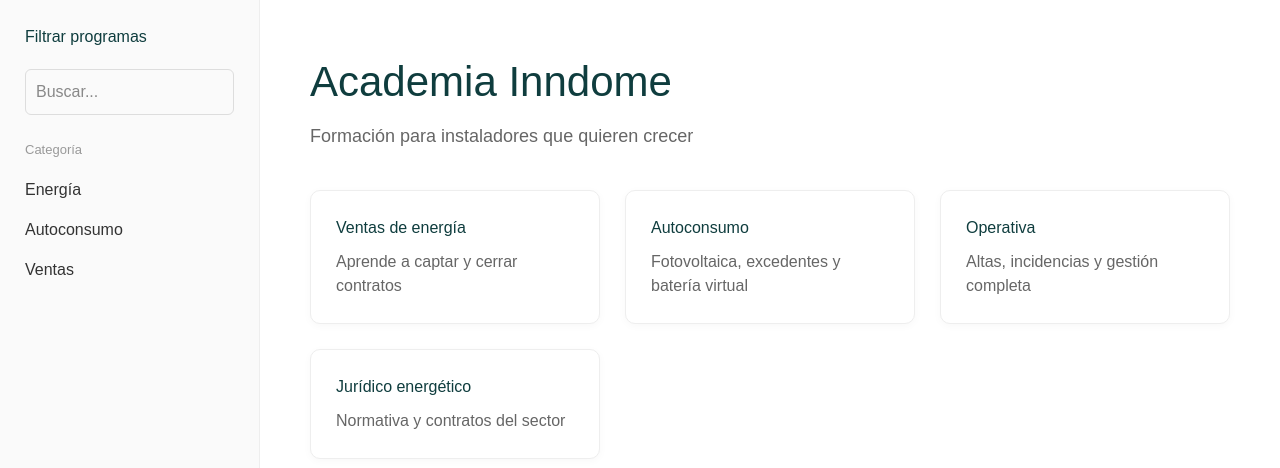
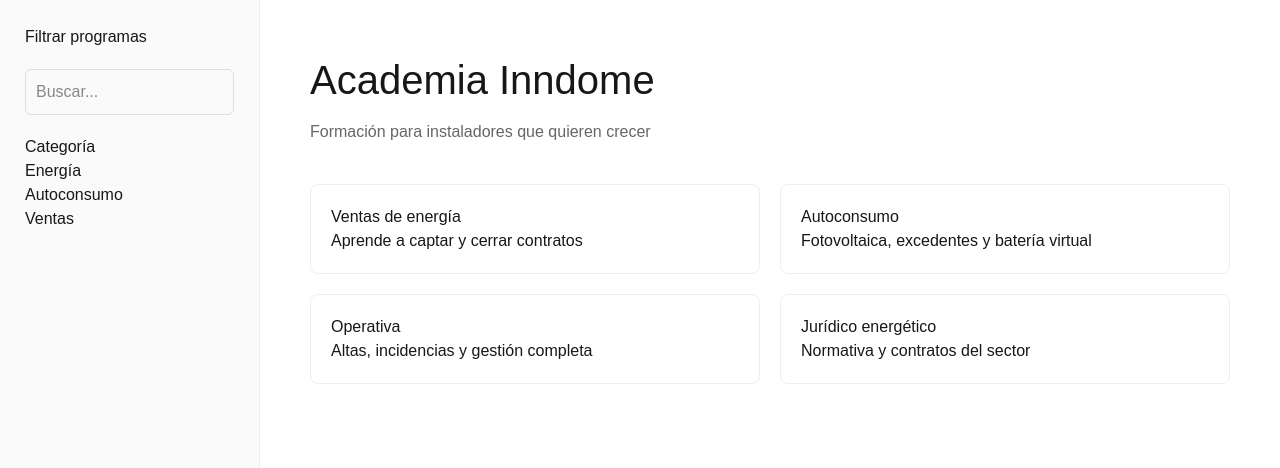
Before and after one commit to Inndome/academa-inndome, a Next.js app: page / in a window 1280 px wide. Shown: the top 468 px of the page. Built offline with nearby package versions, Linux system fonts and the light colour scheme.

Commit message:
Update page.tsx

```diff
--- a/app/page.tsx
+++ b/app/page.tsx
@@ -1,6 +1,6 @@
 export default function Home() {
   return (
-    <div style={{ display: "flex", minHeight: "100vh", fontFamily: "Arial, sans-serif" }}>
+    <div style={{ display: "flex", minHeight: "100vh", fontFamily: "Arial" }}>
 
       {/* SIDEBAR */}
       <aside style={{
@@ -9,7 +9,7 @@
         borderRight: "1px solid #eee",
         background: "#fafafa"
       }}>
-        <h3 style={{ marginBottom: "20px", color: "#0f3d3e" }}>Filtrar programas</h3>
+        <h3 style={{ marginBottom: "20px" }}>Filtrar programas</h3>
 
         <input
           placeholder="Buscar..."
@@ -17,51 +17,54 @@
             width: "100%",
             padding: "10px",
             border: "1px solid #ddd",
-            borderRadius: "6px",
-            marginBottom: "25px"
+            borderRadius: "6px"
           }}
         />
 
-        <div>
-          <p style={{ color: "#999", fontSize: "13px" }}>Categoría</p>
-          <ul style={{ listStyle: "none", padding: 0, marginTop: "10px" }}>
-            <li style={item}>Energía</li>
-            <li style={item}>Autoconsumo</li>
-            <li style={item}>Ventas</li>
-          </ul>
-        </div>
+        <p style={{ marginTop: "20px" }}>Categoría</p>
+        <ul style={{ listStyle: "none", padding: 0 }}>
+          <li>Energía</li>
+          <li>Autoconsumo</li>
+          <li>Ventas</li>
+        </ul>
       </aside>
 
       {/* CONTENIDO */}
       <main style={{ flex: 1, padding: "50px" }}>
 
-        <h1 style={{
-          fontSize: "42px",
-          marginBottom: "10px",
-          color: "#0f3d3e"
-        }}>
+        <h1 style={{ fontSize: "40px", marginBottom: "10px" }}>
           Academia Inndome
         </h1>
 
-        <p style={{
-          color: "#666",
-          marginBottom: "40px",
-          fontSize: "18px"
-        }}>
+        <p style={{ color: "#666", marginBottom: "40px" }}>
           Formación para instaladores que quieren crecer
         </p>
 
-        {/* GRID TARJETAS */}
         <div style={{
           display: "grid",
-          gridTemplateColumns: "repeat(3, 1fr)",
-          gap: "25px"
+          gridTemplateColumns: "repeat(2, 1fr)",
+          gap: "20px"
         }}>
 
-          {card("Ventas de energía", "Aprende a captar y cerrar contratos")}
-          {card("Autoconsumo", "Fotovoltaica, excedentes y batería virtual")}
-          {card("Operativa", "Altas, incidencias y gestión completa")}
-          {card("Jurídico energético", "Normativa y contratos del sector")}
+          <div style={card}>
+            <h3>Ventas de energía</h3>
+            <p>Aprende a captar y cerrar contratos</p>
+          </div>
+
+          <div style={card}>
+            <h3>Autoconsumo</h3>
+            <p>Fotovoltaica, excedentes y batería virtual</p>
+          </div>
+
+          <div style={card}>
+            <h3>Operativa</h3>
+            <p>Altas, incidencias y gestión completa</p>
+          </div>
+
+          <div style={card}>
+            <h3>Jurídico energético</h3>
+            <p>Normativa y contratos del sector</p>
+          </div>
 
         </div>
 
@@ -70,36 +73,9 @@
   );
 }
 
-/* ESTILO ITEMS */
-const item = {
-  padding: "8px 0",
-  cursor: "pointer",
-  color: "#333"
+const card = {
+  padding: "20px",
+  border: "1px solid #eee",
+  borderRadius: "8px",
+  background: "#fff"
 };
-
-/* TARJETAS */
-function card(title: string, desc: string) {
-  return (
-    <div style={{
-      padding: "25px",
-      border: "1px solid #eee",
-      borderRadius: "10px",
-      background: "white",
-      transition: "0.2s",
-      boxShadow: "0 2px 8px rgba(0,0,0,0.03)",
-      cursor: "pointer"
-    }}
-      onMouseEnter={(e) => {
-        (e.currentTarget as HTMLElement).style.transform = "translateY(-4px)";
-        (e.currentTarget as HTMLElement).style.boxShadow = "0 8px 20px rgba(0,0,0,0.08)";
-      }}
-      onMouseLeave={(e) => {
-        (e.currentTarget as HTMLElement).style.transform = "none";
-        (e.currentTarget as HTMLElement).style.boxShadow = "0 2px 8px rgba(0,0,0,0.03)";
-      }}
-    >
-      <h3 style={{ marginBottom: "10px", color: "#0f3d3e" }}>{title}</h3>
-      <p style={{ color: "#666" }}>{desc}</p>
-    </div>
-  );
-}
```
